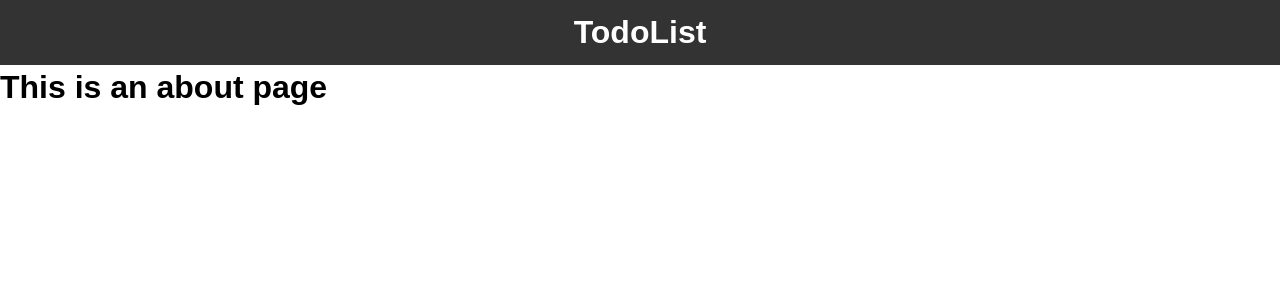
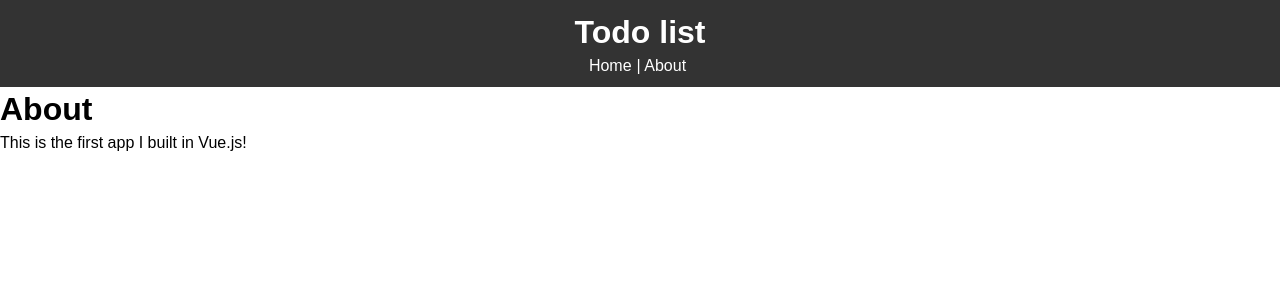
Before and after one commit to JewelBreeveld/todo, a Vue app: page /#/about in a window 1280 px wide. Shown: the top 300 px of the page. Built offline with nearby package versions, Linux system fonts and the light colour scheme.

Commit message:
Header from home to app component so it is visible on all pages

```diff
--- a/src/components/Layout/Header.vue
+++ b/src/components/Layout/Header.vue
@@ -1,6 +1,10 @@
 <template>
   <header class="header">
-    <h1>TodoList</h1>
+    <h1>Todo list</h1>
+    <div id="nav">
+      <router-link to="/">Home</router-link>|
+      <router-link to="/about">About</router-link>
+    </div>
   </header>
 </template>
 
@@ -21,5 +25,6 @@ export default {
 .header a {
   color: #fff;
   padding-right: 5px;
+  text-decoration: none;
 }
 </style>
--- a/src/views/About.vue
+++ b/src/views/About.vue
@@ -1,5 +1,6 @@
 <template>
   <div class="about">
-    <h1>This is an about page</h1>
+    <h1>About</h1>
+    <p>This is the first app I built in Vue.js!</p>
   </div>
 </template>
```
